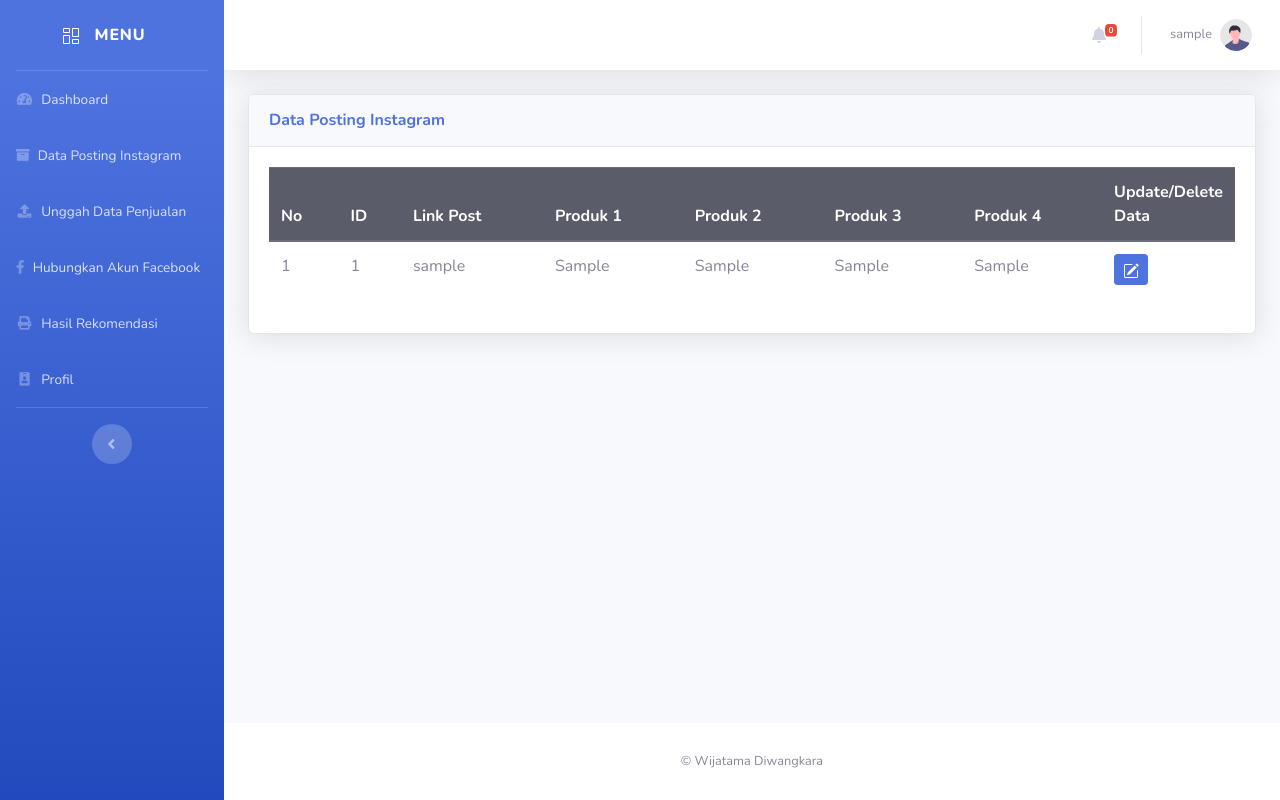
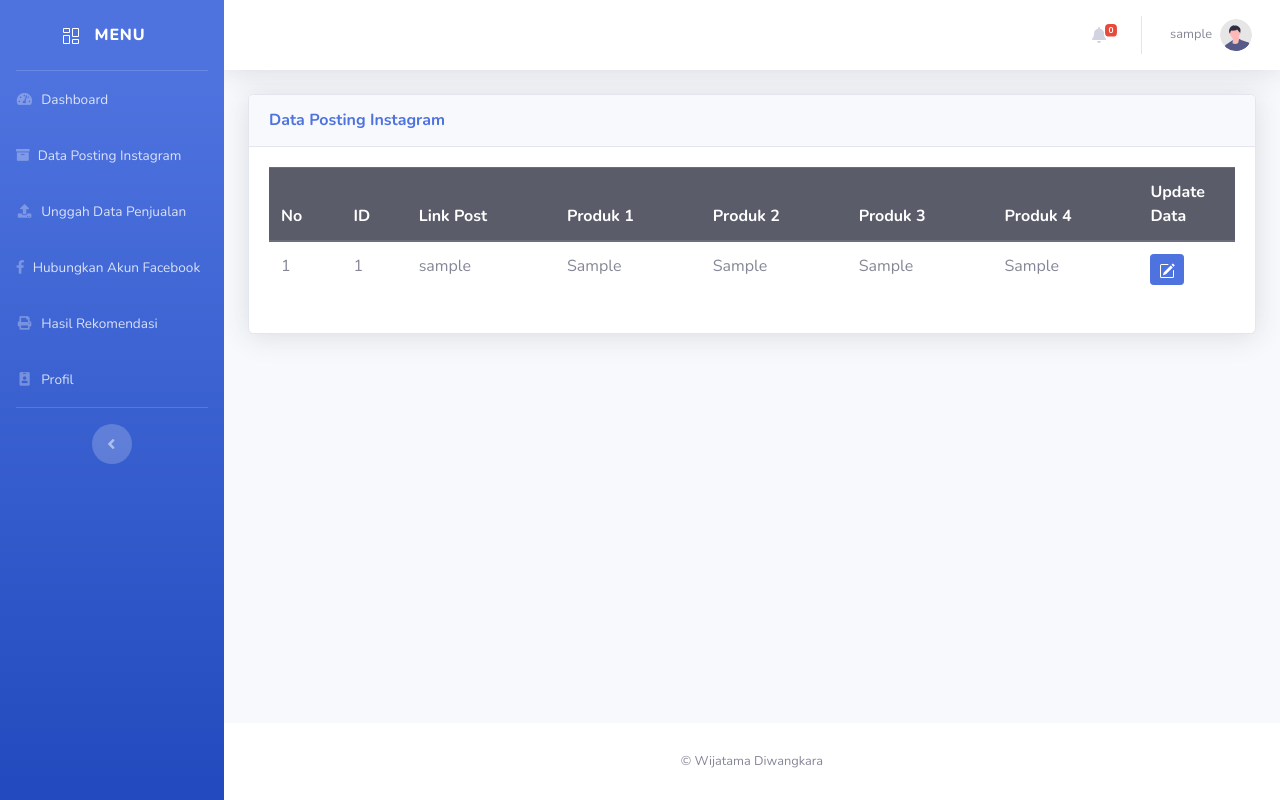
Before and after one commit to SokKanaTorajd/dev-wijatama, a Flask app: page /data-posting-produk in a window 1280 px wide. Run offline with Flask 2, Linux system fonts and the light colour scheme; the visitor is signed in with stand-in values (Sample User, id 1); a database or web service that is not in the repository returns one stand-in record (values such as "Sample title"); data that the repository does not hold is empty; parts of the project's set-up code (start-up, migrations or seed data) failed here and were passed over; some libraries are stand-ins or nearby versions.

Commit message:
fix text

```diff
--- a/app/templates/data-posting-produk.html
+++ b/app/templates/data-posting-produk.html
@@ -20,7 +20,7 @@
                 <th scope="col">Produk 2</th>
                 <th scope="col">Produk 3</th>
                 <th scope="col">Produk 4</th>
-                <th scope="col" width="10%">Update/Delete Data</th>
+                <th scope="col" width="10%">Update Data</th>
               </tr>
             </thead>
             {% for elem in data %}
```
